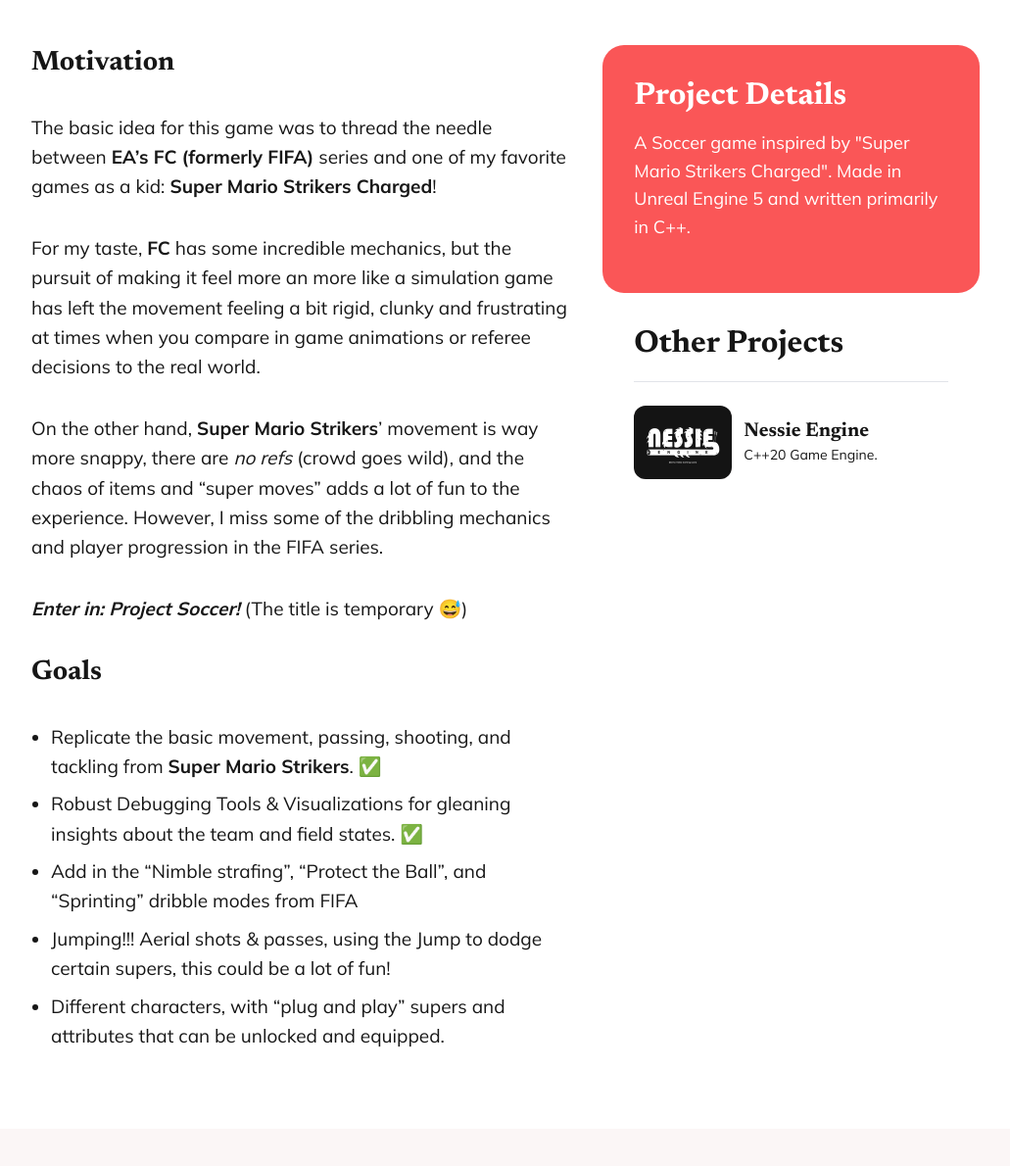
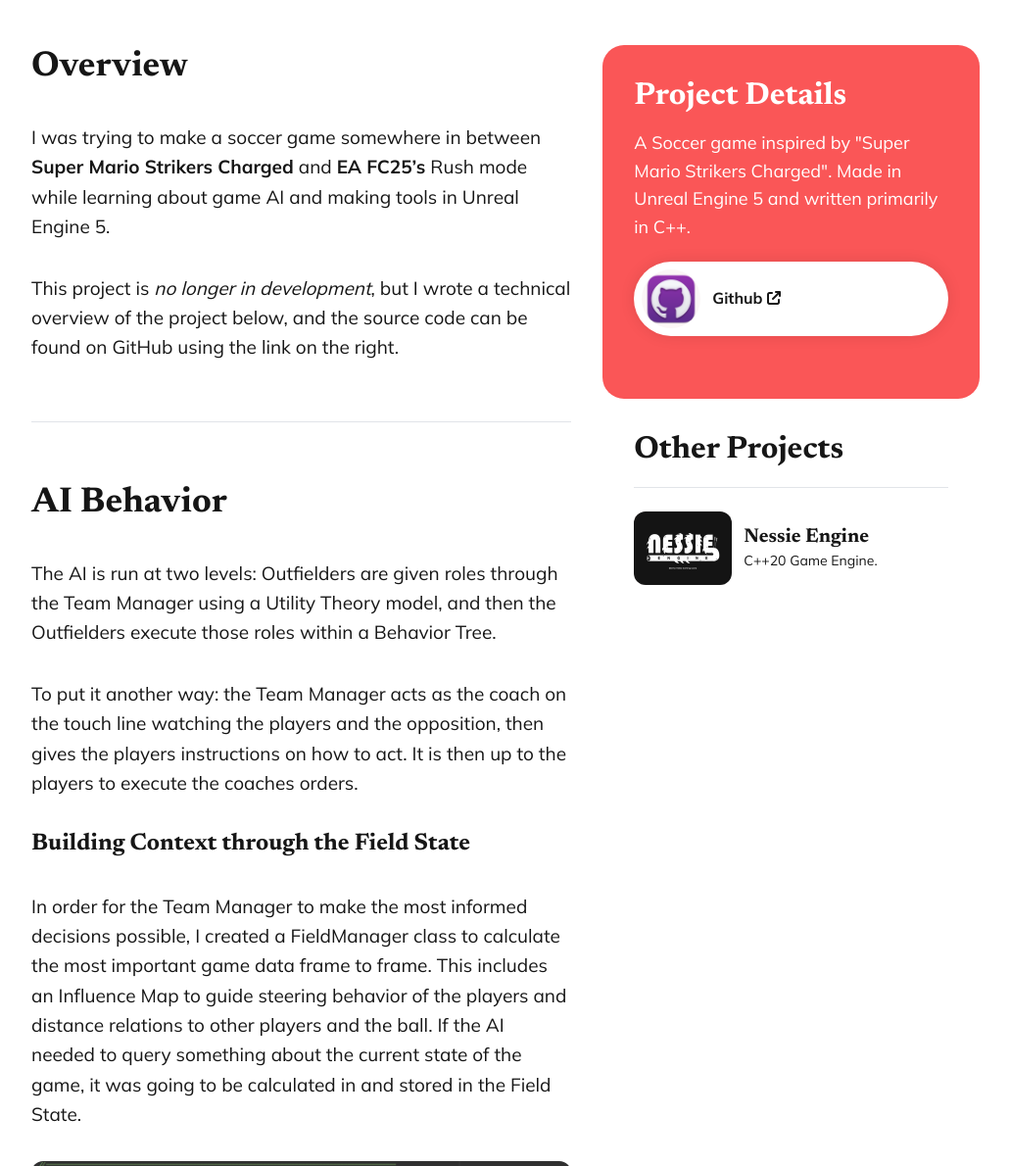
Before and after one commit to nicholaszollinger/nicholaszollinger.github.io, a Jekyll site: the page built from _projects/ProjectSoccer.md, in a window 1280 px wide and 1400 px high, scrolled down 655 px. Shown: the part 210-1400 px from the top of the window at 98% size, without its empty margins (124-1155 px from the left). Built offline with Jekyll 4.4.1, drawn with Linux system fonts in a browser that asks for light colours; nearby versions of some CDN libraries; some of the changed text lies outside the part shown.

Commit message:
Refreshed Project Soccer project page.
I added a technical breakdown of the project on the actual project page, as well as linked the GitHub repository. A much better piece to show now!

```diff
--- a/_projects/ProjectSoccer.md
+++ b/_projects/ProjectSoccer.md
@@ -1,24 +1,88 @@
 ---
 title: Project Soccer
 subtitle: UE5 C++ Project
-summary: A Soccer game inspired by "Super Mario Strikers Charged". Made in Unreal Engine 5 and written primarily in C++.
-github:
+summary: "A Soccer game inspired by \"Super Mario Strikers Charged\". Made in Unreal Engine 5 and written primarily in C++."
+github: https://github.com/nicholaszollinger/ProjectSoccer
 image: '/assets/ProjectSoccer/Logo.png'
 demo: "https://www.youtube.com/embed/xD5XpoIPRDI?si=FbJFNsCDlo9uyvWo"
 priority: 5
 ---
-## Motivation
-The basic idea for this game was to thread the needle between **EA's FC (formerly FIFA)** series and one of my favorite games as a kid: **Super Mario Strikers Charged**!
+# Overview
+I was trying to make a soccer game somewhere in between **Super Mario Strikers Charged** and **EA FC25's** Rush mode while learning about game AI and making tools in Unreal Engine 5.
 
-For my taste, **FC** has some incredible mechanics, but the pursuit of making it feel more an more like a simulation game has left the movement feeling a bit rigid, clunky and frustrating at times when you compare in game animations or referee decisions to the real world.
+This project is *no longer in development*, but I wrote a technical overview of the project below, and the source code can be found on GitHub using the link on the right.
 
-On the other hand, **Super Mario Strikers**' movement is way more snappy, there are *no refs* (crowd goes wild), and the chaos of items and "super moves" adds a lot of fun to the experience. However, I miss some of the dribbling mechanics and player progression in the FIFA series.
+---
+# AI Behavior
+The AI is run at two levels: Outfielders are given roles through the Team Manager using a Utility Theory model, and then the Outfielders execute those roles within a Behavior Tree.
 
-***Enter in: Project Soccer!*** (The title is temporary 😅)
+To put it another way: the Team Manager acts as the coach on the touch line watching the players and the opposition, then gives the players instructions on how to act. It is then up to the players to execute the coaches orders.
 
-## Goals
-- Replicate the basic movement, passing, shooting, and tackling from **Super Mario Strikers**. ✅
-- Robust Debugging Tools & Visualizations for gleaning insights about the team and field states. ✅
-- Add in the "Nimble strafing", "Protect the Ball", and "Sprinting" dribble modes from FIFA
-- Jumping!!! Aerial shots & passes, using the Jump to dodge certain supers, this could be a lot of fun!
-- Different characters, with "plug and play" supers and attributes that can be unlocked and equipped.
+### Building Context through the Field State
+In order for the Team Manager to make the most informed decisions possible, I created a FieldManager class to calculate the most important game data frame to frame. This includes an Influence Map to guide steering behavior of the players and distance relations to other players and the ball. If the AI needed to query something about the current state of the game, it was going to be calculated in and stored in the Field State.
+
+![FieldState]({{site.baseurl}}/assets/ProjectSoccer/FieldState.png)
+
+The FieldManager maintain two FieldStates objects: one that was being calculated, and one that was ready to go; similar to a double buffer setup. It would take a 'snapshot' of the field, which included each outfielder position and the ball position, and then launch an async task to crunch the data on a separate thread. Every Tick it would check if the field state was ready to give to the two TeamManagers, and if it was, it would swap the 'building' state with the 'ready' state, then start the process again. This offloaded the expensive influence map calculation outside of the main loop, and sped up environment queries by caching the most pertinent data.
+
+![FieldManager::FieldReady]({{site.baseurl}}/assets/ProjectSoccer/FieldStateCalculation.png)
+
+### Determining Roles, powered by Data
+On every tick of the TeamManager (which is *not* every frame), it will reassign all of their Outfielder roles based on the current state of the game.
+
+![RoleAssignment]({{site.baseurl}}/assets/ProjectSoccer/TeamManagerOverallAssignment.png)
+
+Each role in the team has a maximum number of players that can be assigned to the role and can be scored to determine the best fit for each player on the team.
+
+![RoleCalculation]({{site.baseurl}}/assets/ProjectSoccer/TeamManagerRoleCalculation.png)
+
+Roles scores are determined through 'Decisions' and 'Considerations'. A Decision has a role associated with it, and a number of Considerations that must be processed to get an overall score. For example, if we are in possession and want to know if the Outfielder should be trying to get open for a pass, we check if the ball is in the opponent's half. The Decision is to determine if the 'GetOpen' role should be assigned to the Outfielder, and the Consideration is checking if the ball is in the opponent's half.
+
+![DecisionCode]({{site.baseurl}}/assets/ProjectSoccer/TeamManagerRoleDecision.png)
+
+Each Decision and Consideration is data driven using Unreal's UDataAsset class. Programmers can write the Consideration logic, and Designers can assemble the logic into Decisions for the Team Manager to process.
+
+![DecisionExample]({{site.baseurl}}/assets/ProjectSoccer/TeamManagerGetOpenDecisionExample.png)
+
+Each of these decisions are also split up based on the possession state of the team, so that when you have the ball, you are making more offensive  decisions, without the ball more defensive, etc.
+
+![PossessionConfig]({{site.baseurl}}/assets/ProjectSoccer/TeamManagerPossessionConfig.png)
+
+### Outfielder Behavior - Simple but Effective.
+The actual Behavior Tree for the Outfielders was fairly simple. The main tree selected from a set number of behaviors based on their given roll, and then the sub tree was executed.
+
+![OutfielderMainBehavior]({{site.baseurl}}/assets/ProjectSoccer/OutfielderBehaviorTree.png)
+
+I used the EQS system to create custom queries and contexts that could use the field state to drive different behaviors. The important part is that the players were acting on already calculated data through the field state. Here is an example of the GetOpen behavior:
+
+![OutfielderSubTree]({{site.baseurl}}/assets/ProjectSoccer/GetOpenBehavior.png)
+
+---
+
+# Debug Views
+As I was developing this project, I added debug visualizations for different features or behaviors of the AI that I was testing: formation position markers, passing lines, the influence map data, etc. Eventually it became  cumbersome to toggle the different visualizations that I wanted to have active in the scene, I decided to centralize the code into 'Debug Views'.
+
+### Creating Debug Views
+
+A Debug View is a essentially a collection of tags. A programmer can define a Debug View Target Tag in code, which was just an Unreal Gameplay Tag in disguise, and then a designer could use that tag to add that debug element to a particular view.
+
+For example, I created a tag for 'Passing Line of Sight' and 'Passing Recieve Locations'. If enabled, they would draw debug lines between outfielders and a debug sphere for the passing target location respectively.
+
+![DebugViewExample]({{site.baseurl}}/assets/ProjectSoccer/PassingDebugViewExample.png)
+
+Then, in the Debug View Data Table, those tags were both added to a 'Passing' Debug View that can be enabled or disabled in game.
+
+![DebugViewDataTable]({{site.baseurl}}/assets/ProjectSoccer/DebugViewDataTable.png)
+
+### An Example in Code
+This is how I set up the Influence Map's visualization using the Debug View Target Tags. First, I define an Influence Map so that it can be used and discovered using the macro `DEFINE_DEBUG_VIEW_TARGET_TAG`
+
+I also register a callback in the debug component's constructor that will be invoked any time the tag's active state changes, which is whether the tag is active in the current Debug View. `REGISTER_DEBUG_VIEW_TARGET_FUNC` takes in a reference to the tag variable and the function to invoke.
+
+![DebugViewDefinition]({{site.baseurl}}/assets/ProjectSoccer/DebugViewDefinitionExample.png)
+
+In this case, when `UFieldManagerDebugComponent::OnDebugViewTagsChanged` is invoked, it rebuilds an array of `FDebugRenderSceneProxy::FDebugBox` that is added to the debug scene proxy.
+
+You can also query the state of Debug View Target Tag using the variable directly.
+
+![DebugViewQuery]({{site.baseurl}}/assets/ProjectSoccer/DebugViewEnabledState.png)
```
Also changed, not shown: assets/ProjectSoccer/DebugViewDataTable.png (added), assets/ProjectSoccer/DebugViewDefinitionExample.png (added), assets/ProjectSoccer/DebugViewEnabledState.png (added), assets/ProjectSoccer/FieldState.png (added), assets/ProjectSoccer/FieldStateCalculation.png (added), assets/ProjectSoccer/GetOpenBehavior.png (added), assets/ProjectSoccer/OutfielderBehaviorTree.png (added), assets/ProjectSoccer/PassingDebugViewExample.png (added), assets/ProjectSoccer/TeamManagerGetOpenDecisionExample.png (added), assets/ProjectSoccer/TeamManagerOverallAssignment.png (added), assets/ProjectSoccer/TeamManagerPossessionConfig.png (added), assets/ProjectSoccer/TeamManagerRoleCalculation.png (added), assets/ProjectSoccer/TeamManagerRoleDecision.png (added).
